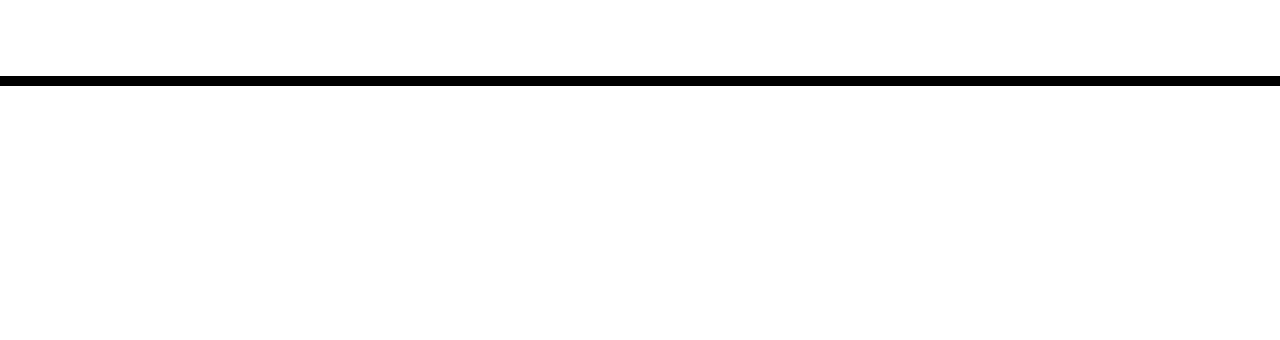
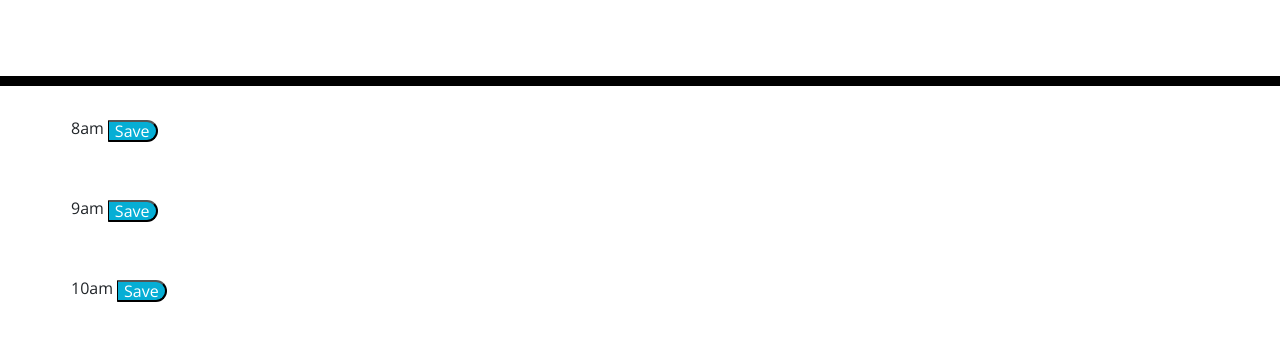
Before and after one commit to spacerambler/05-homework-work-day-scheduler, a plain HTML site: page index.html in a window 1280 px wide. Shown: the part 182-522 px from the top of the page. Drawn offline with nearby package versions, Linux system fonts and the light colour scheme.

Commit message:
Start updating HTMl & create javascript file

```diff
--- a/index.html
+++ b/index.html
@@ -18,7 +18,7 @@
       href="https://fonts.googleapis.com/css?family=Open+Sans&display=swap"
       rel="stylesheet"
     />
-    <link rel="stylesheet" href="style.css" />
+    <link rel="stylesheet" href="./style.css" />
     <title>Work Day Scheduler</title>
   </head>
 
@@ -30,6 +30,24 @@
     </header>
     <div class="container">
       <!-- Timeblocks go here -->
+      <!--Table-->
+      <table class="w3-table-all w3-card-4">
+        <tr class="row">
+          <td class="time-block">8am</td>
+          <td><form class="textarea"></form></td>
+          <td><button class="saveBtn">Save</button></td>
+        </tr>
+        <tr class="row">
+          <td class="time-block">9am</td>
+          <td class="textarea"><span></span></td>
+          <td><button class="saveBtn">Save</button></td>
+        </tr>
+        <tr class="row">
+          <td class="time-block">10am</td>
+          <td class="textarea"><span></span></td>
+          <td><button class="saveBtn">Save</button></td>
+        </tr>
+      </table>
     </div>
 
     <script src="https://cdnjs.cloudflare.com/ajax/libs/jquery/3.2.1/jquery.min.js"></script>
```
Also changed, not shown: script.js (added, +14 -0 lines).
